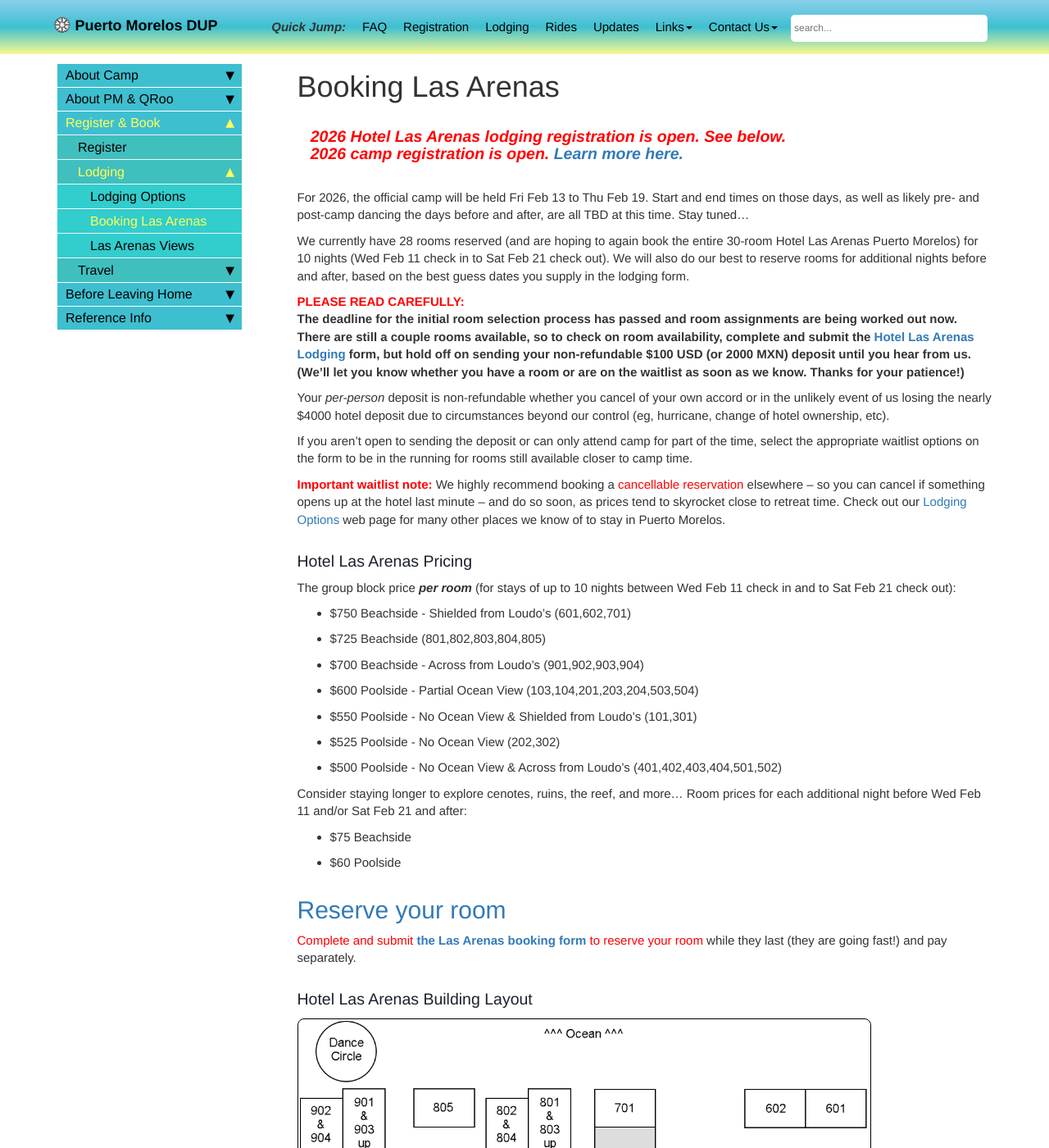
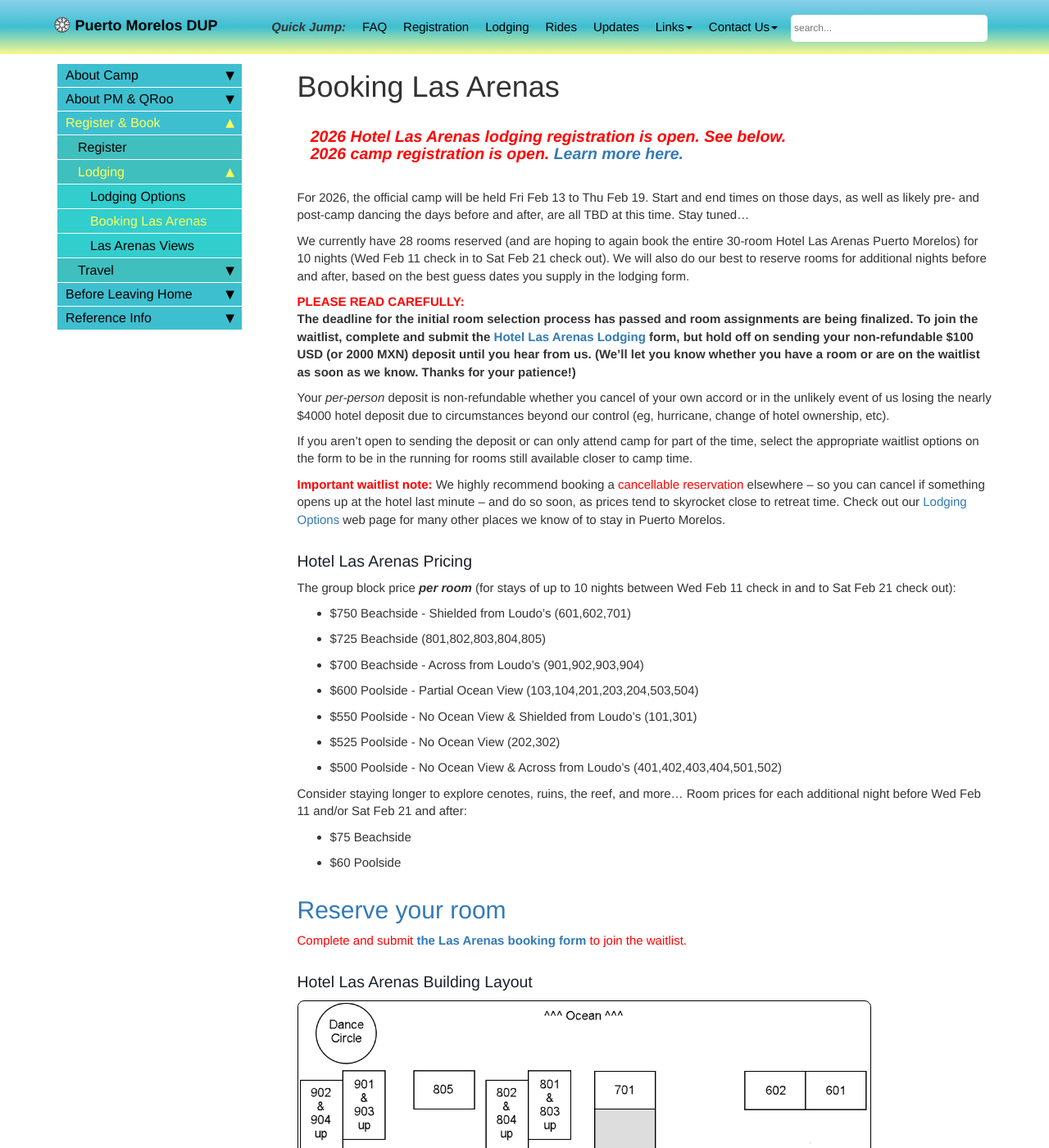
Before and after one commit to davewalker60/pmdup, a Jekyll site: the page built from pages/booking-las-arenas.md, in a window 1280 px wide and 1400 px high. Shown: the whole window at 82% size. Built offline with Jekyll 4.4.1, drawn with Linux system fonts in a browser that asks for light colours; comment, search, counter and statistics services are not loaded.

Commit message:
Waitlist and rideshare updates

```diff
--- a/pages/booking-las-arenas.md
+++ b/pages/booking-las-arenas.md
@@ -14,7 +14,7 @@ search: include
 We currently have 28 rooms reserved (and are hoping to again book the entire 30-room Hotel Las Arenas Puerto Morelos) for 10 nights (Wed Feb 11 check in to Sat Feb 21 check out). We will also do our best to reserve rooms for additional nights before and after, based on the best guess dates you supply in the lodging form.
 
 <span style="color:red">**PLEASE READ CAREFULLY:**</span><br>
-**The deadline for the initial room selection process has passed and room assignments are being worked out now. There are still a couple rooms available, so to check on room availability, complete and submit the [Hotel Las Arenas Lodging](https://docs.google.com/forms/d/e/1FAIpQLSct3SrTHl76pMYcZ5z9-eWdLCjCXzf4igqfVk689qA42YuyWA/viewform){:target="_blank"} form, but hold off on sending your non-refundable $100 USD (or 2000 MXN) deposit until you hear from us. (We'll let you know whether you have a room or are on the waitlist as soon as we know. Thanks for your patience!)**
+**The deadline for the initial room selection process has passed and room assignments are being finalized. <!--There are still a couple rooms available, so to check on room availability-->To join the waitlist, complete and submit the [Hotel Las Arenas Lodging](https://docs.google.com/forms/d/e/1FAIpQLSct3SrTHl76pMYcZ5z9-eWdLCjCXzf4igqfVk689qA42YuyWA/viewform){:target="_blank"} form, but hold off on sending your non-refundable $100 USD (or 2000 MXN) deposit until you hear from us. (We'll let you know whether you have a room or are on the waitlist as soon as we know. Thanks for your patience!)**
 
 Your *per-person* deposit is non-refundable whether you cancel of your own accord or in the unlikely event of us losing the nearly $4000 hotel deposit due to circumstances beyond our control (eg, hurricane, change of hotel ownership, etc).
 
@@ -38,7 +38,7 @@ Consider staying longer to explore cenotes, ruins, the reef, and more... Room pr
 * $60 Poolside
 
 # [Reserve your room](https://docs.google.com/forms/d/e/1FAIpQLSct3SrTHl76pMYcZ5z9-eWdLCjCXzf4igqfVk689qA42YuyWA/viewform){:target="_blank"}
-<span style="color:red">Complete and submit [**the Las Arenas booking form**](https://docs.google.com/forms/d/e/1FAIpQLSct3SrTHl76pMYcZ5z9-eWdLCjCXzf4igqfVk689qA42YuyWA/viewform){:target="_blank"} to reserve your room</span> while they last (they are going fast!) and pay separately.
+<span style="color:red">Complete and submit [**the Las Arenas booking form**](https://docs.google.com/forms/d/e/1FAIpQLSct3SrTHl76pMYcZ5z9-eWdLCjCXzf4igqfVk689qA42YuyWA/viewform){:target="_blank"} to <!-- reserve your room</span> while they last (they are going fast!) and pay separately.-->join the waitlist.</span>
 
 <!-- Keep next heading and image on one to lessen vertical spacing -->
 ### Hotel Las Arenas Building Layout ![Room layout](../images/Las Arenas rooms 1000.png){:.thinblackborder}
```
Also changed, not shown: pages/register.md (+1 -1 lines).
